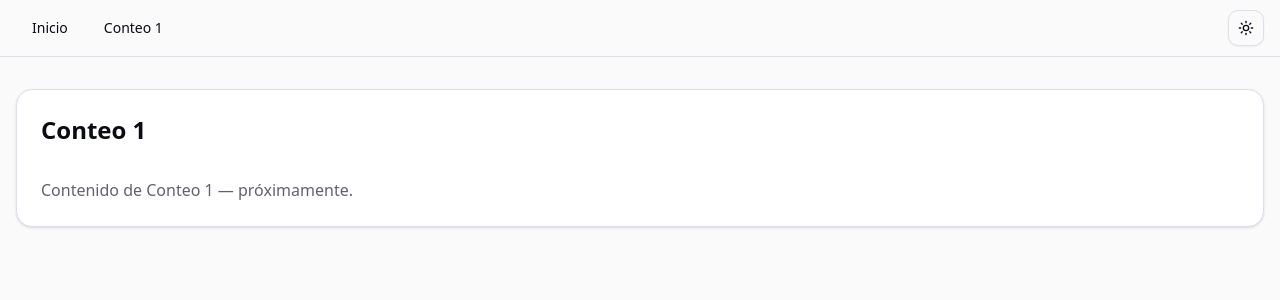
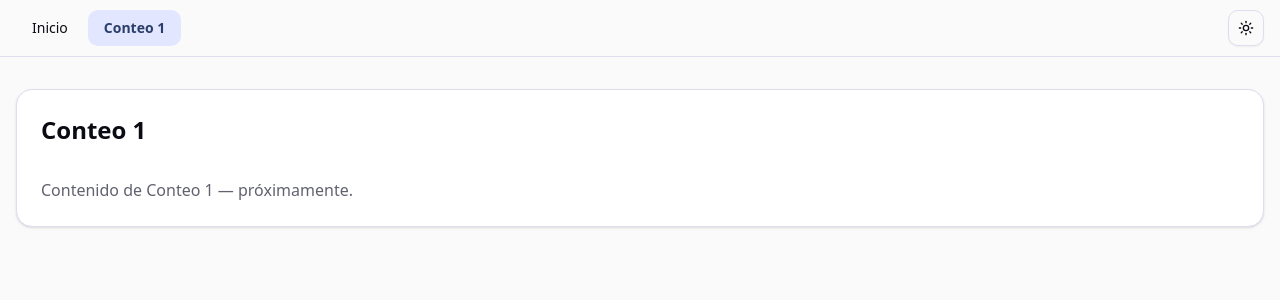
Before and after one commit to Jepierre88/mat_avanzadas_frontend, a React (Vite) app: page /conteo-1 in a window 1280 px wide. Shown: the top 300 px of the page. Built offline with nearby package versions, Linux system fonts and the light colour scheme.

Commit message:
Cambios en navbar

```diff
--- a/src/app/presentation/components/navbar.tsx
+++ b/src/app/presentation/components/navbar.tsx
@@ -6,6 +6,7 @@ import {
     NavigationMenuList,
     navigationMenuTriggerStyle,
 } from "@/components/ui/navigation-menu";
+import { cn } from "@/lib/utils";
 import ThemeSwitcher from "./theme-switcher";
 
 const routes = [
@@ -21,17 +22,23 @@ export default function Navbar() {
             <div className="container mx-auto flex h-14 items-center justify-between px-4">
                 <NavigationMenu>
                     <NavigationMenuList>
-                        {routes.map((route) => (
+                        {routes.map((route) => {
+                            const isActive = location.pathname === route.path;
+                            return (
                                 <NavigationMenuItem key={route.path}>
                                     <NavigationMenuLink
                                         asChild
-                                    className={navigationMenuTriggerStyle()}
-                                    data-active={location.pathname === route.path ? "" : undefined}
+                                        className={cn(
+                                            navigationMenuTriggerStyle(),
+                                            isActive && "bg-accent text-accent-foreground font-semibold"
+                                        )}
+                                        data-active={isActive ? "" : undefined}
                                     >
                                         <Link to={route.path}>{route.label}</Link>
                                     </NavigationMenuLink>
                                 </NavigationMenuItem>
-                        ))}
+                            );
+                        })}
                     </NavigationMenuList>
                 </NavigationMenu>
                 <ThemeSwitcher />
```
Lines whose indentation alone changed are shown as unchanged.
